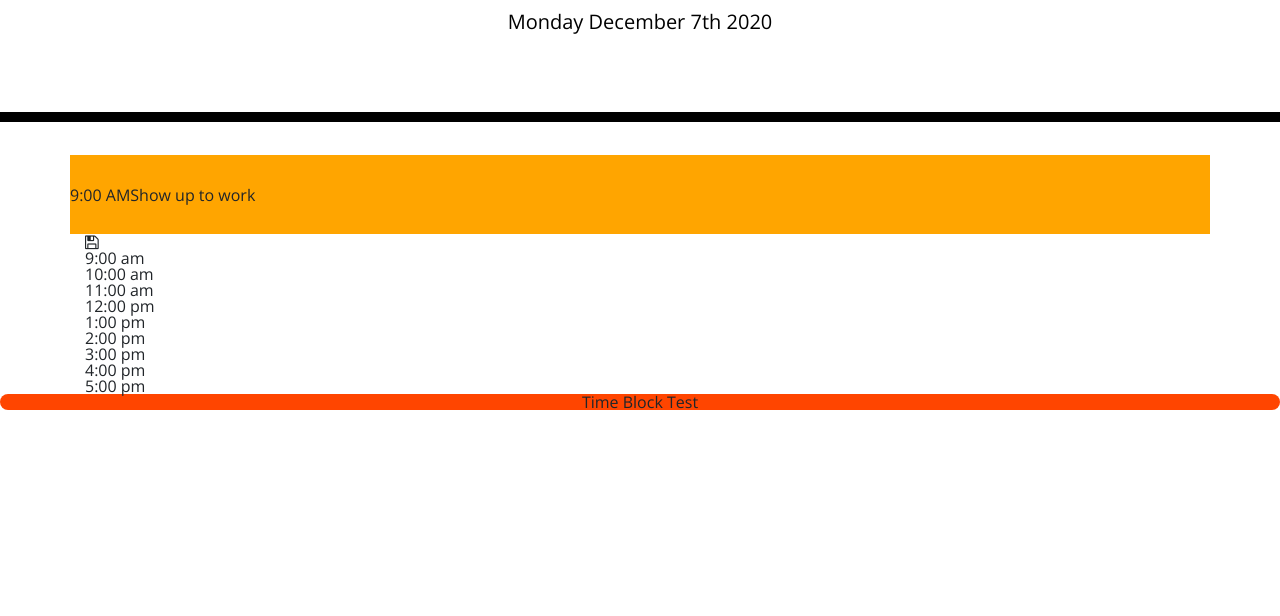
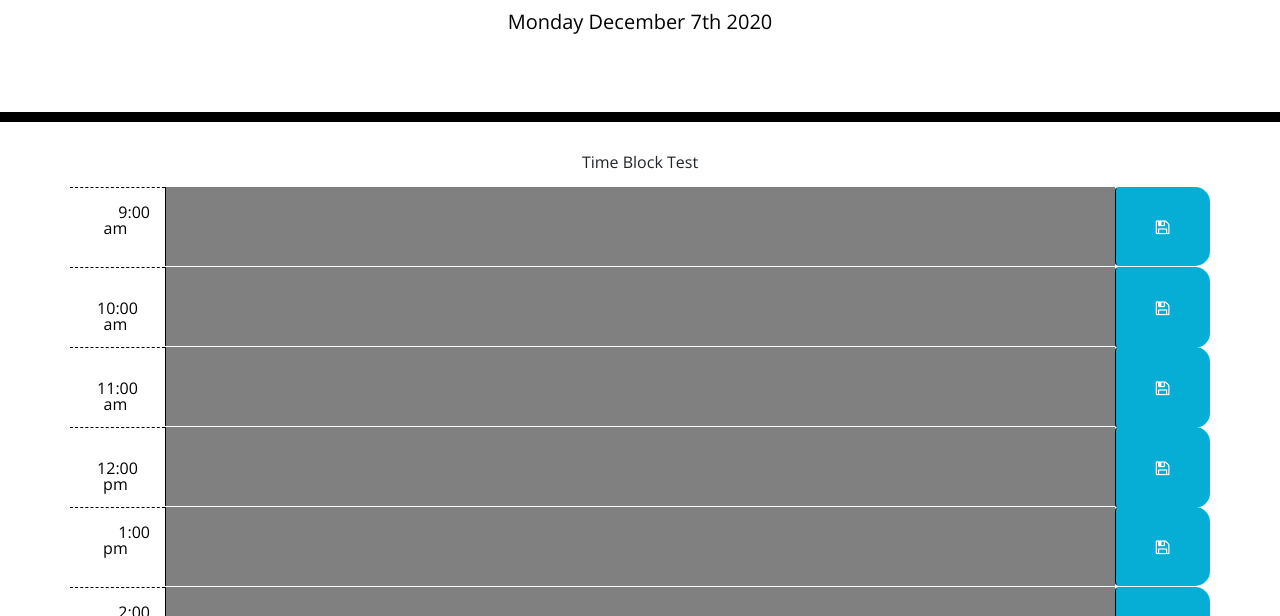
Before and after one commit to LukeMartin-123/Day-Planner, a plain HTML site: page index.html in a window 1280 px wide. Shown: the part 182-798 px from the top of the page. Drawn offline with nearby package versions, Linux system fonts and the light colour scheme.

Commit message:
Updated working interface

```diff
--- a/index.html
+++ b/index.html
@@ -31,31 +31,13 @@
     <!-- Timeblocks go here // These are worth hardcoding in HTML, look at style.css for help-->
 
 
-    <div class="row">
-      <div class=="hour">
-        <p>9:00 AM</p>
-      </div>
-
-      <div class="description">
-        <p>Show up to work</p>
-      </div>
-
-    </div>
-
-
-    <div class=="saveBtn">
-      <i class="fa fa-floppy-o" aria-hidden="true"></i>
-    </div>
-  </div>
-  </div>
-
   <div class="time-block">
     <p>Time Block Test</p>
   </div>
 
-  <div class=="past"> </div>
-  <div class=="present"> </div>
-  <div class=="future"> </div>
+  <div class="past"> </div>
+  <div class="present"> </div>
+  <div class="future"> </div>
 
 
   <!-- // THEN each time block is color-coded to indicate whether it is in the past, present, or future
--- a/script.js
+++ b/script.js
@@ -75,26 +75,24 @@ $("#currentDay").text(now.format("dddd MMMM Do YYYY"))
 for (var i = 0; i < day.length; i++) {
 
     // This creates a new div for each row needed.
-    var addRow = $("<div>" + day[i].hour + " " + day[i].abbrieviation + "</div>");
+    var addRow = $(`
+    <div id="hour-${day[i].value}" class="row time-block">
+      <div class="col-md-1 hour">
+        ${day[i].hour} ${day[i].abbrieviation}
+      </div>
+      <textarea class="col-md-10 description">
+      </textarea>
+      <button class="btn saveBtn col-md-1"><i class="fa fa-floppy-o" aria-hidden="true"></i></button>
+    </div>
+    `);
 
     // It then adds this new row div.
     containerDiv.append(addRow);
 }
 
 
- // For Loop then loops through our day array...
-//  for (var i = 0; i < day.length; i++) {
 
-//     // It then creates a new div for each drink. Note we create divs and add the content in the same line.
-//     var newTimeDiv = $("<div>" + day[i] + "</div>");
 
-//     // It then adds this new div to the drinkList div.
-//     containerDiv.append(newTimeDiv);
-//  }
-
-// Add each hour to a row- Use a for loop to cycle through the hours and append them to the DOM.
-// Add a section for the user to place a reminder in each row
-// Add a save button to each row
 
 // Eventually add functionality that shows if the time slot is in the past, present, or future
 // Add local storage elements that will save the inputs
--- a/style.css
+++ b/style.css
@@ -13,6 +13,7 @@ textarea{
   padding: 10px;
   width: 100%;
   height: 100%;
+  background-color: gray;
 }
 
 .jumbotron {
@@ -30,7 +31,6 @@ textarea{
 .time-block{
   text-align: center;
   border-radius: 15px;
-  background-color: orangered;
 
 }
 
@@ -38,7 +38,6 @@ textarea{
   white-space: pre-wrap;
   height: 80px;
   border-top: 1px solid white;;
-  background-color: orange;
 
 }
 
@@ -46,7 +45,6 @@ textarea{
   background-color: #ffffff;
   color: #000000;
   border-top: 1px dashed #000000;
-
 
 }
 
```
